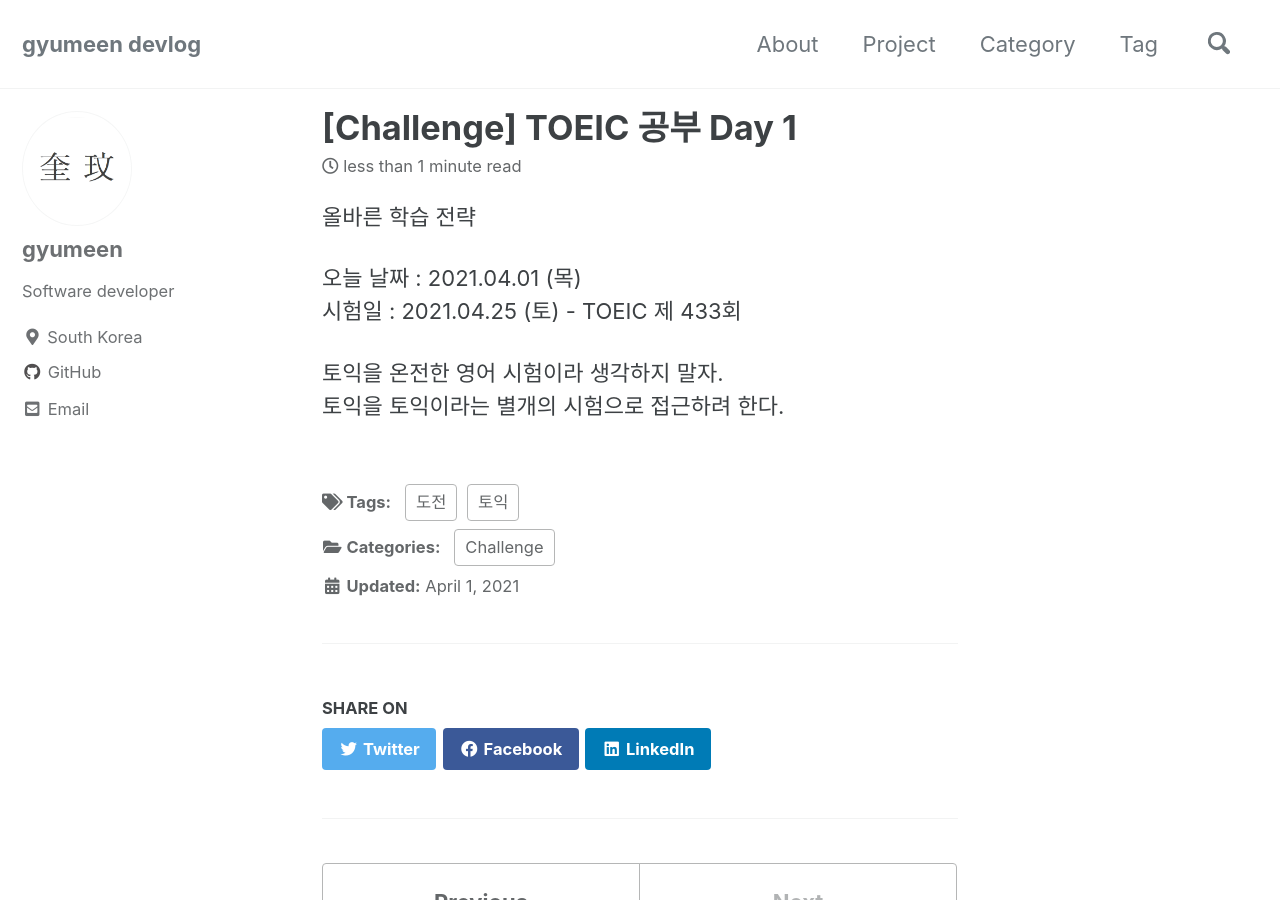
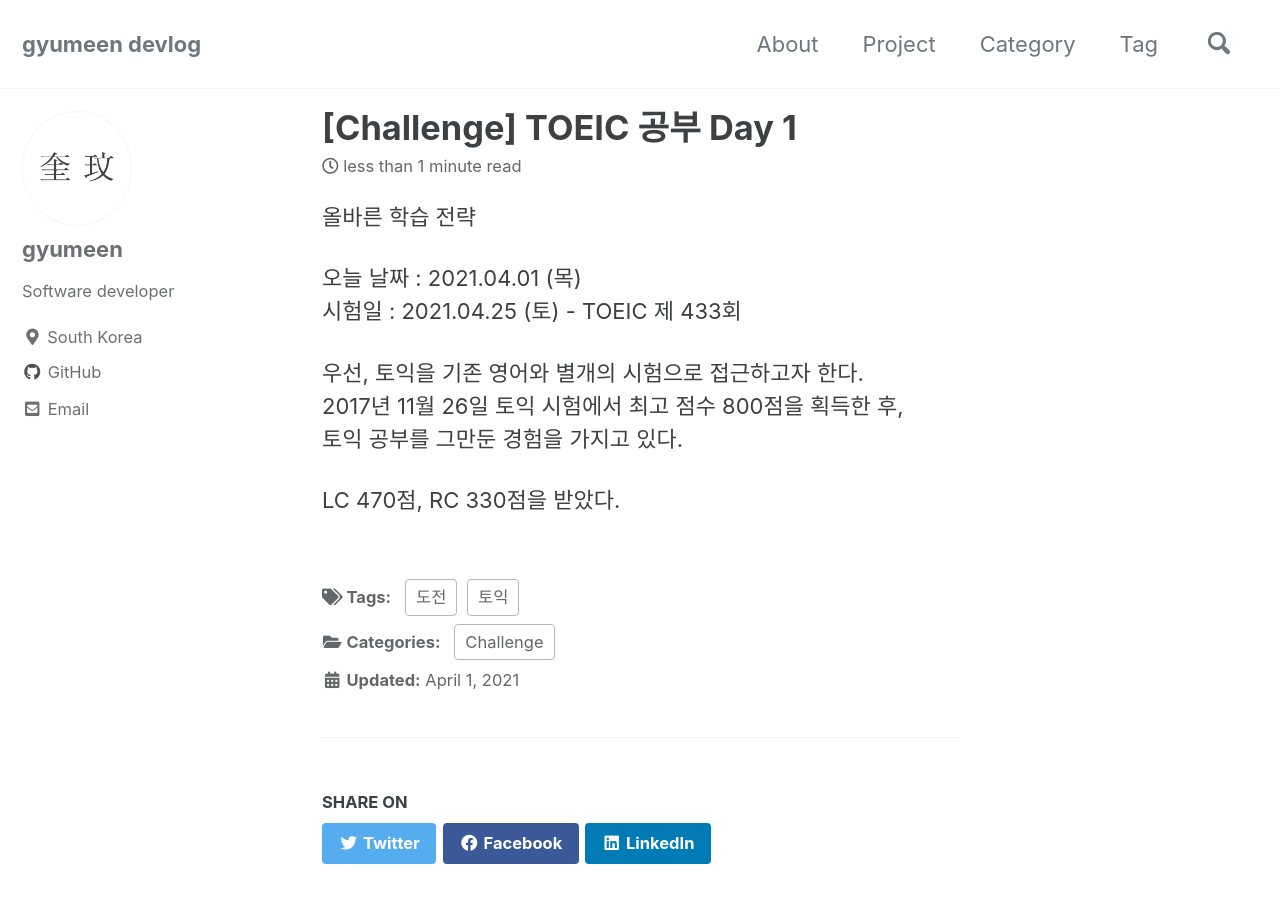
Before and after one commit to gyumeen/gyumeen.github.io, a Jekyll site: the page built from _posts/2021/Challenge/TOEIC/2021-04-01-[Toeic]1.md, in a window 1280 px wide and 900 px high. Built offline with Jekyll 4.4.1, drawn with Linux system fonts in a browser that asks for light colours; cached includes are drawn as plain includes; comment, search, counter and statistics services are not loaded.

Commit message:
Update 2021-04-01-[Toeic]1.md

```diff
--- a/_posts/2021/Challenge/TOEIC/2021-04-01-[Toeic]1.md
+++ b/_posts/2021/Challenge/TOEIC/2021-04-01-[Toeic]1.md
@@ -15,5 +15,8 @@ last_modified_at: 2021-04-01
 오늘 날짜 : 2021.04.01 (목) <br/>
 시험일 : 2021.04.25 (토) - TOEIC 제 433회
 
-토익을 온전한 영어 시험이라 생각하지 말자.
-토익을 토익이라는 별개의 시험으로 접근하려 한다.
+우선, 토익을 기존 영어와 별개의 시험으로 접근하고자 한다.
+2017년 11월 26일 토익 시험에서 최고 점수 800점을 획득한 후,
+토익 공부를 그만둔 경험을 가지고 있다.
+
+LC 470점, RC 330점을 받았다.
```
